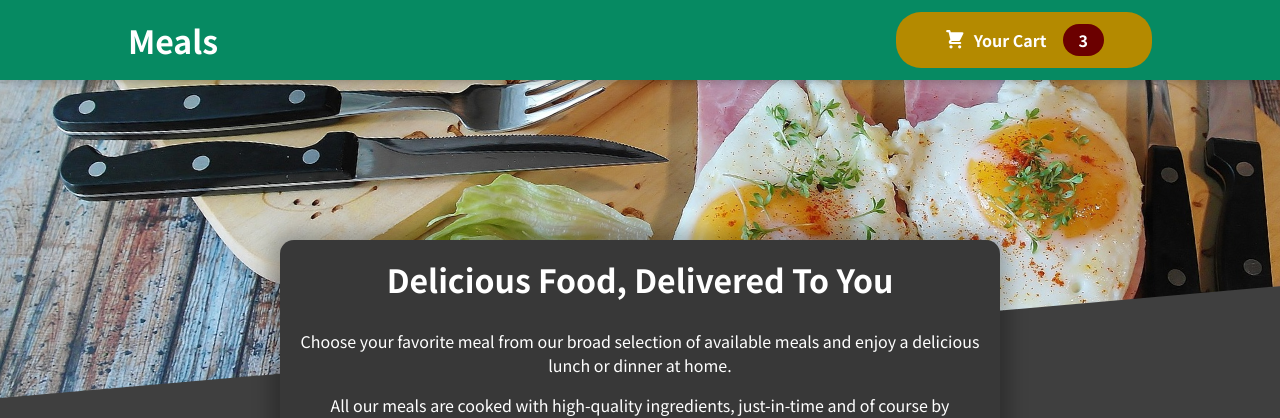
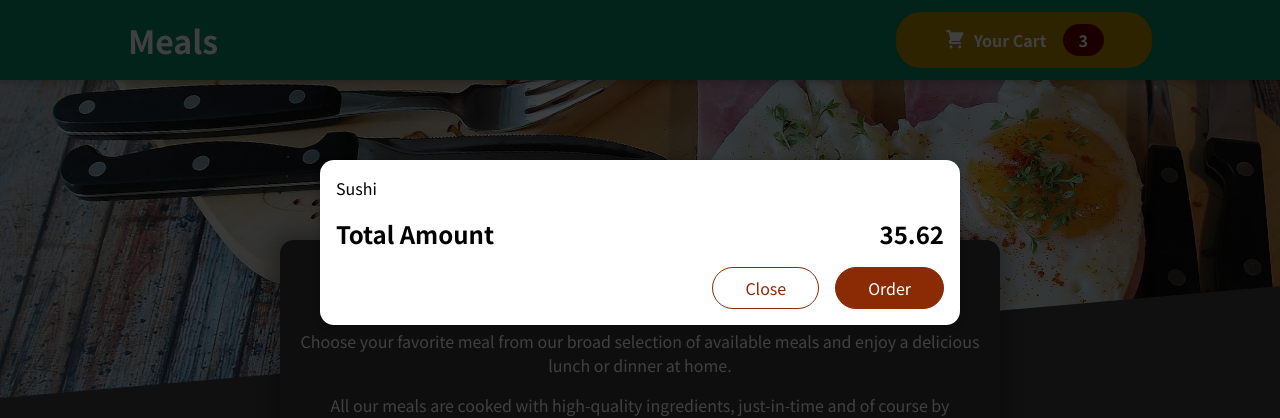
Before and after one commit to Hashwi/Food_App, a React (Create React App) app: page / in a window 1280 px wide. Shown: the top 418 px of the page. Built offline with nearby package versions, Linux system fonts and the light colour scheme.

Commit message:
Adding Cart Wrapper

```diff
--- a/package.json
+++ b/package.json
@@ -6,8 +6,8 @@
     "@testing-library/jest-dom": "^5.11.6",
     "@testing-library/react": "^11.2.2",
     "@testing-library/user-event": "^12.5.0",
-    "react": "^18.0.0",
-    "react-dom": "^18.0.0",
+    "react": "^18.2.0",
+    "react-dom": "^18.2.0",
     "react-scripts": "^5.0.1",
     "web-vitals": "^0.2.4"
   },
--- a/public/index.html
+++ b/public/index.html
@@ -28,6 +28,7 @@
   </head>
   <body>
     <noscript>You need to enable JavaScript to run this app.</noscript>
+    <div id='overlays'></divid></div>
     <div id="root"></div>
     <!--
       This HTML file is a template.
--- a/src/App.js
+++ b/src/App.js
@@ -1,10 +1,12 @@
 import { Fragment } from "react";
 import Header from "./components/Layout/Header";
 import Meals from "./components/Meals/Meals";
+import Cart from "./components/Cart/Cart";
 
 function App() {
   return (
    <Fragment>
+    <Cart></Cart>
       <Header/>
       <main>
         <Meals/>
--- a/src/components/Cart/Cart.js
+++ b/src/components/Cart/Cart.js
@@ -1,5 +1,6 @@
 import React from "react";
 import classes from "./Cart.module.css";
+import Modal from "../UI/Modal";
 
 export default function Cart(props) {
   const cartItems = (
@@ -10,7 +11,7 @@ export default function Cart(props) {
     </ul>
   );
   return (
-    <div>
+    <Modal>
       {cartItems}
       <div className={classes.total}>
         <span>Total Amount</span>
@@ -20,6 +21,6 @@ export default function Cart(props) {
         <button className={classes['button--alt']}>Close</button>
         <button className={classes.button}>Order</button>
       </div>
-    </div>
+    </Modal>
   );
 }
--- a/src/components/UI/Modal.js
+++ b/src/components/UI/Modal.js
@@ -1,8 +1,23 @@
-import React from 'react';
+import React, { Fragment } from 'react';
+import ReactDOM from 'react-dom';
 import classes from './Modal.module.css';
 
-export default function Modal() {
+const Backdrop = (props) => {
+    return<div className={classes.backdrop}/>
+};
+const ModalOverlay = (props) => {
+    return<div className={classes.modal}>
+        <div className={classes.content}>{props.children}</div>
+    </div>
+}
+
+const portalElement = document.getElementById('overlays')
+
+export default function Modal(props) {
   return (
-    <div>Modal</div>
+    <Fragment>
+        {ReactDOM.createPortal(<Backdrop/>,portalElement )}
+        {ReactDOM.createPortal(<ModalOverlay>{props.children}</ModalOverlay>, portalElement)}
+    </Fragment>
   )
 };
```
Also changed, not shown: 1 other file (tests, documents, lock files or other folders).
